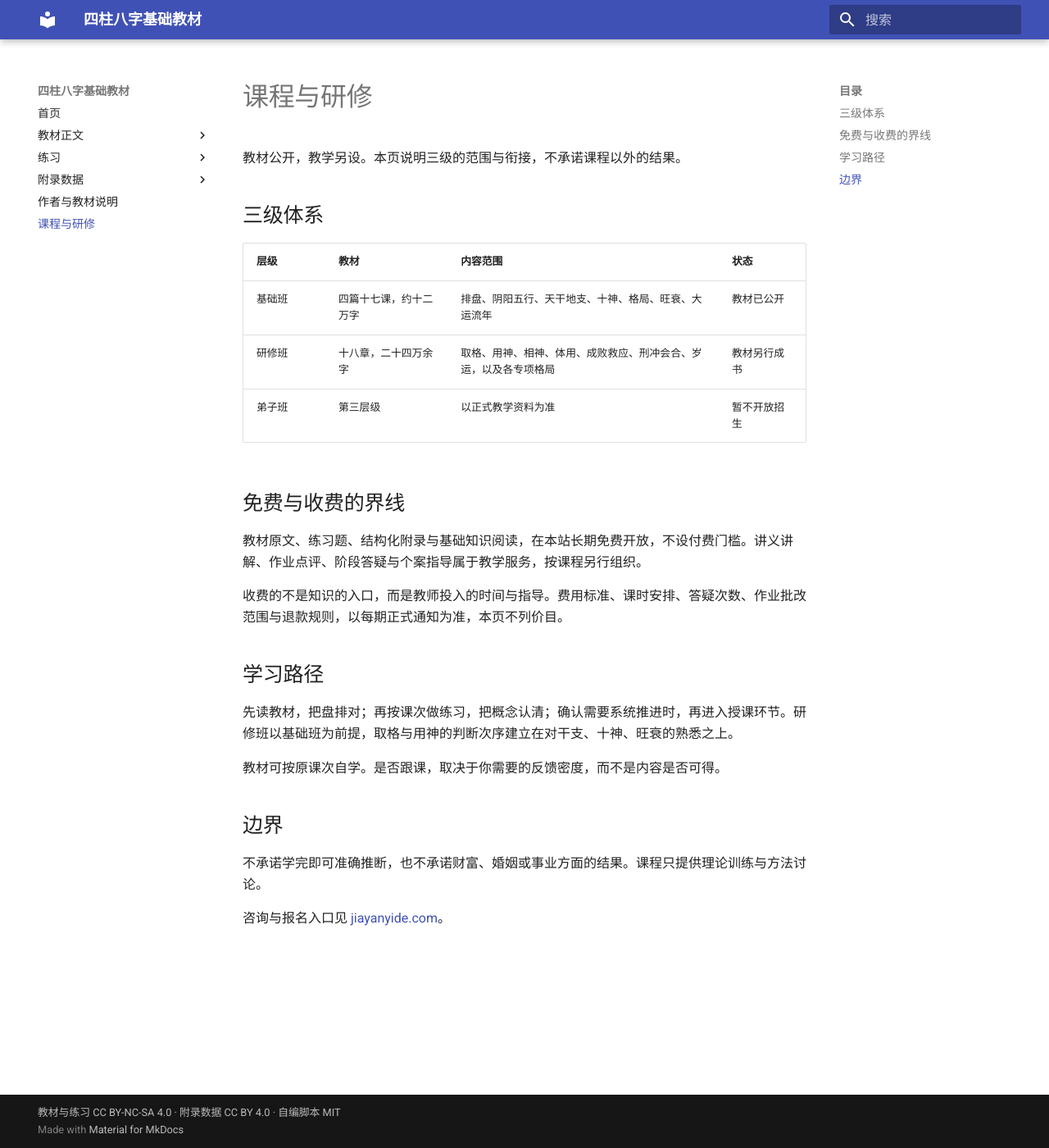
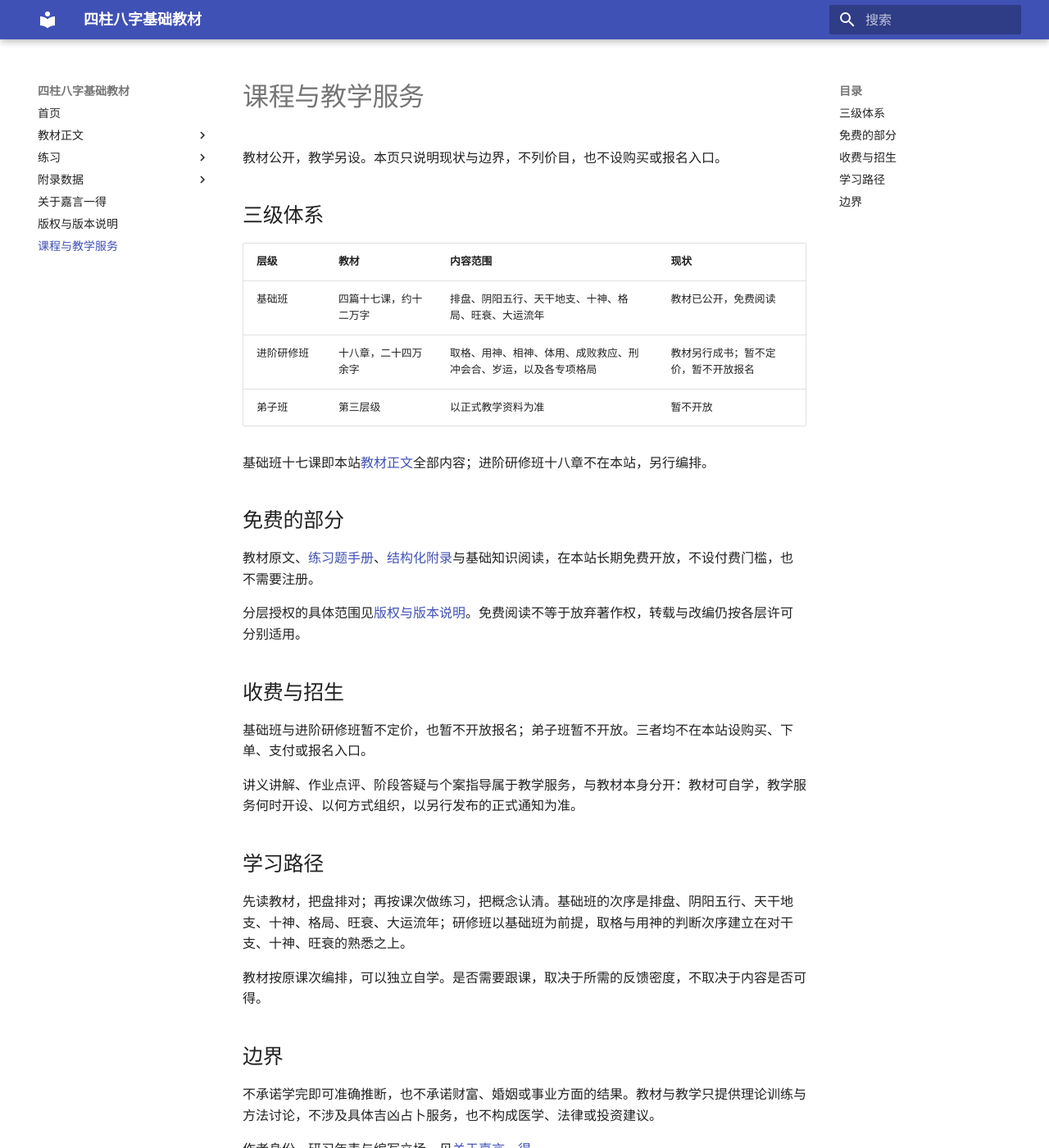
Before and after one commit to Kuangchujia/bazi-textbook, an MkDocs documentation site: the page built from docs/courses.md, in a window 1280 px wide and 1400 px high. Shown: the whole window at 82% size. Built offline with MkDocs 1.6.1 and Material for MkDocs 9.7.7, drawn with Linux system fonts in a browser that asks for light colours.

Commit message:
docs: 拆分为关于、版权与版本、课程三页

```diff
--- a/docs/courses.md
+++ b/docs/courses.md
@@ -1,29 +1,41 @@
-# 课程与研修
+---
+description: 基础班、进阶研修班与弟子班的现状：教材、练习与附录免费公开；研修班教材另行成书，暂不定价、不开放报名。
+---
 
-教材公开，教学另设。本页说明三级的范围与衔接，不承诺课程以外的结果。
+# 课程与教学服务
+
+教材公开，教学另设。本页只说明现状与边界，不列价目，也不设购买或报名入口。
 
 ## 三级体系
 
-| 层级 | 教材 | 内容范围 | 状态 |
+| 层级 | 教材 | 内容范围 | 现状 |
 |---|---|---|---|
-| 基础班 | 四篇十七课，约十二万字 | 排盘、阴阳五行、天干地支、十神、格局、旺衰、大运流年 | 教材已公开 |
-| 研修班 | 十八章，二十四万余字 | 取格、用神、相神、体用、成败救应、刑冲会合、岁运，以及各专项格局 | 教材另行成书 |
-| 弟子班 | 第三层级 | 以正式教学资料为准 | 暂不开放招生 |
+| 基础班 | 四篇十七课，约十二万字 | 排盘、阴阳五行、天干地支、十神、格局、旺衰、大运流年 | 教材已公开，免费阅读 |
+| 进阶研修班 | 十八章，二十四万余字 | 取格、用神、相神、体用、成败救应、刑冲会合、岁运，以及各专项格局 | 教材另行成书；暂不定价，暂不开放报名 |
+| 弟子班 | 第三层级 | 以正式教学资料为准 | 暂不开放 |
 
-## 免费与收费的界线
+基础班十七课即本站[教材正文](textbook/L01.md)全部内容；进阶研修班十八章不在本站，另行编排。
 
-教材原文、练习题、结构化附录与基础知识阅读，在本站长期免费开放，不设付费门槛。讲义讲解、作业点评、阶段答疑与个案指导属于教学服务，按课程另行组织。
+## 免费的部分
 
-收费的不是知识的入口，而是教师投入的时间与指导。费用标准、课时安排、答疑次数、作业批改范围与退款规则，以每期正式通知为准，本页不列价目。
+教材原文、[练习题手册](exercises/README.md)、[结构化附录](appendix-data/bazi-jiazi.csv)与基础知识阅读，在本站长期免费开放，不设付费门槛，也不需要注册。
+
+分层授权的具体范围见[版权与版本说明](rights.md)。免费阅读不等于放弃著作权，转载与改编仍按各层许可分别适用。
+
+## 收费与招生
+
+基础班与进阶研修班暂不定价，也暂不开放报名；弟子班暂不开放。三者均不在本站设购买、下单、支付或报名入口。
+
+讲义讲解、作业点评、阶段答疑与个案指导属于教学服务，与教材本身分开：教材可自学，教学服务何时开设、以何方式组织，以另行发布的正式通知为准。
 
 ## 学习路径
 
-先读教材，把盘排对；再按课次做练习，把概念认清；确认需要系统推进时，再进入授课环节。研修班以基础班为前提，取格与用神的判断次序建立在对干支、十神、旺衰的熟悉之上。
+先读教材，把盘排对；再按课次做练习，把概念认清。基础班的次序是排盘、阴阳五行、天干地支、十神、格局、旺衰、大运流年；研修班以基础班为前提，取格与用神的判断次序建立在对干支、十神、旺衰的熟悉之上。
 
-教材可按原课次自学。是否跟课，取决于你需要的反馈密度，而不是内容是否可得。
+教材按原课次编排，可以独立自学。是否需要跟课，取决于所需的反馈密度，不取决于内容是否可得。
 
 ## 边界
 
-不承诺学完即可准确推断，也不承诺财富、婚姻或事业方面的结果。课程只提供理论训练与方法讨论。
+不承诺学完即可准确推断，也不承诺财富、婚姻或事业方面的结果。教材与教学只提供理论训练与方法讨论，不涉及具体吉凶占卜服务，也不构成医学、法律或投资建议。
 
-咨询与报名入口见 [jiayanyide.com](https://jiayanyide.com/contact/)。
+作者身份、研习年表与编写立场，见[关于嘉言一得](author.md)。
--- a/mkdocs.yml
+++ b/mkdocs.yml
@@ -39,5 +39,6 @@ nav:
     - 十神查法: appendix-data/bazi-shishen.csv
     - 长生十二宫: appendix-data/bazi-changsheng.csv
     - 神煞查法: appendix-data/bazi-shensha.csv
-  - 作者与教材说明: author.md
-  - 课程与研修: courses.md
+  - 关于嘉言一得: author.md
+  - 版权与版本说明: rights.md
+  - 课程与教学服务: courses.md
--- a/overrides/main.html
+++ b/overrides/main.html
@@ -27,7 +27,7 @@
   {% else %}
   "author": {"@type": "Person", "name": "邝楚嘉", "alternateName": "嘉言一得"},
   {% endif %}
-  "description": {{ config.site_description | tojson }}
+  "description": {{ (page.meta.description if page.meta and page.meta.description else config.site_description) | tojson }}
 }
   </script>
   <script type="application/ld+json">
```
Also changed, not shown: docs/author.md (+26 -32 lines), docs/index.md (+6 -3 lines), docs/rights.md (added, +64 -0 lines).
